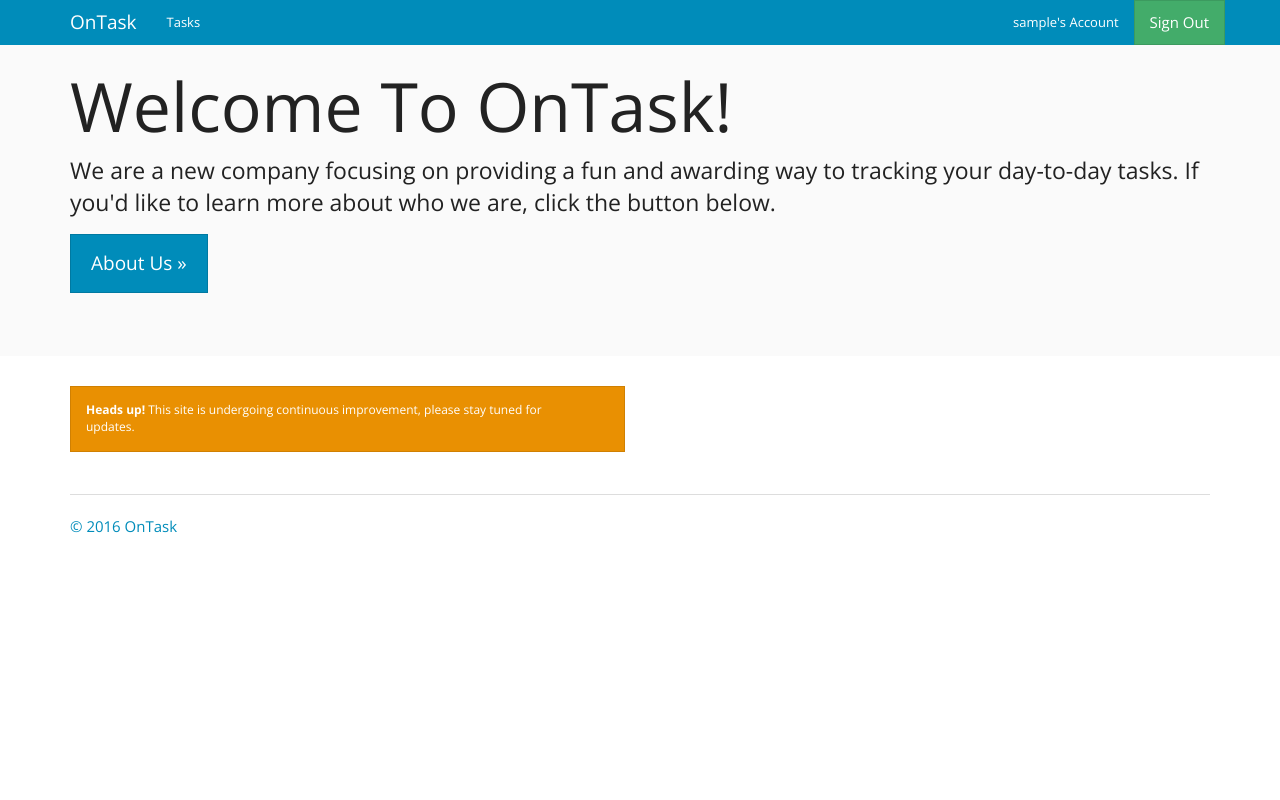
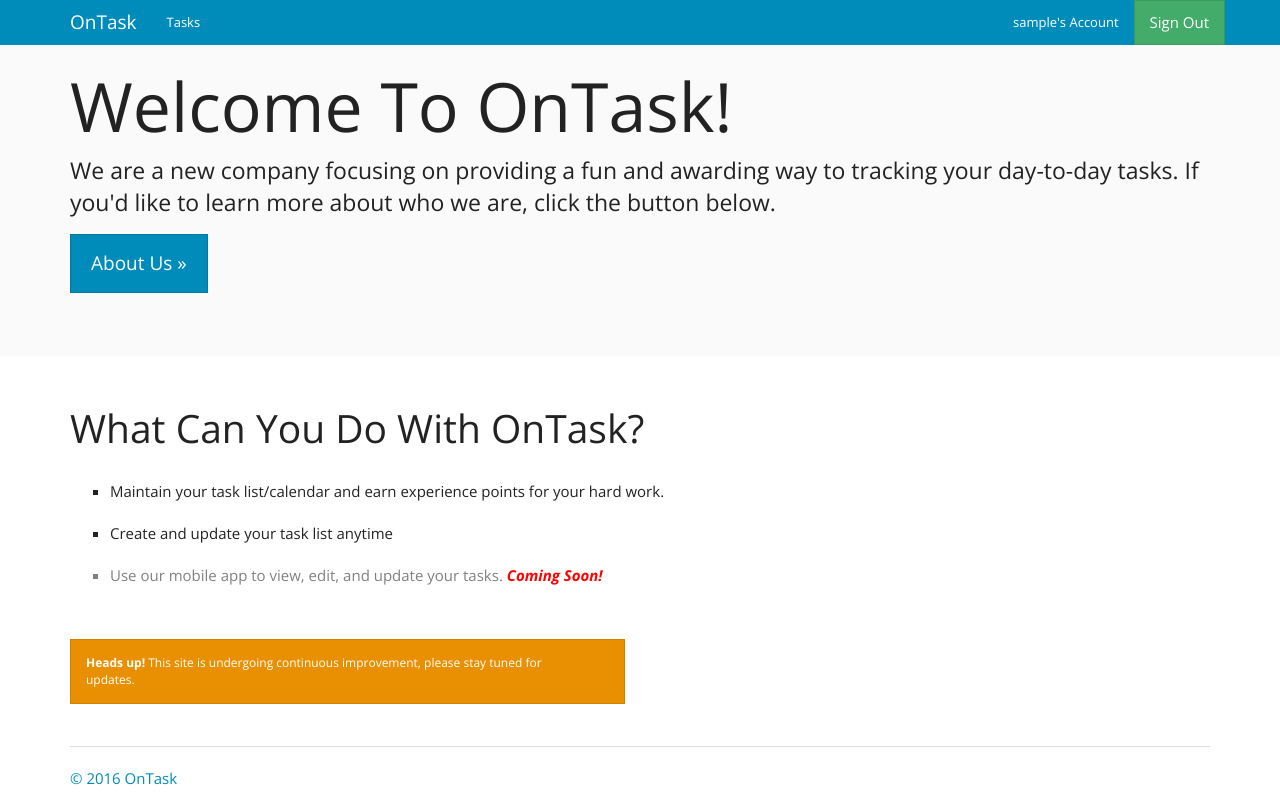
Before and after one commit to jebert142/OnTask_IpProject, a PHP site: page /home.php in a window 1280 px wide. Run offline with PHP 8.4, Linux system fonts and the light colour scheme; the visitor is signed in with stand-in values (Sample User, id 1).

Commit message:
changes to home

```diff
--- a/home.php
+++ b/home.php
@@ -54,7 +54,23 @@
 
     <!--info message for users-->
     <div class="container">
+
+      <!--more info on the main body div-->
       <div class="row">
+        <div class="col-md-10">
+          <h1>What Can You Do With OnTask?</h1>
+          <ul type="square">
+          &nbsp &nbsp &nbsp &nbsp<li>Maintain your task list/calendar and earn experience points for your hard work.</li>
+          &nbsp &nbsp &nbsp &nbsp<li>Create and update your task list anytime</li>
+          &nbsp &nbsp &nbsp &nbsp<li style="color:#808080">Use our mobile app to view, edit, and update your tasks. <i style="color:red"><b>Coming Soon!</b></i></li>
+          </ul>
+        </div>
+      </div>
+
+    <!--Warning message at the bottom of the main body-->
+      <div class="row">
+      <br/>
+      <br/>
         <div class="col-md-6">
           <div class="alert alert-dismissible alert-warning">
             <strong>Heads up!</strong> This site is undergoing continuous improvement, please stay tuned for updates.
```
